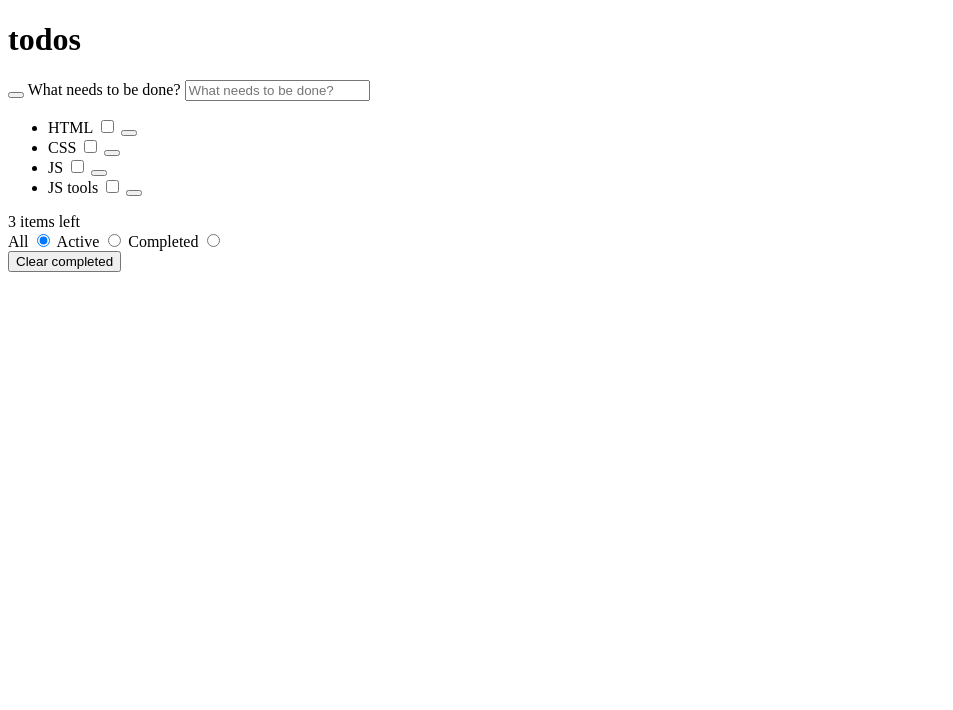
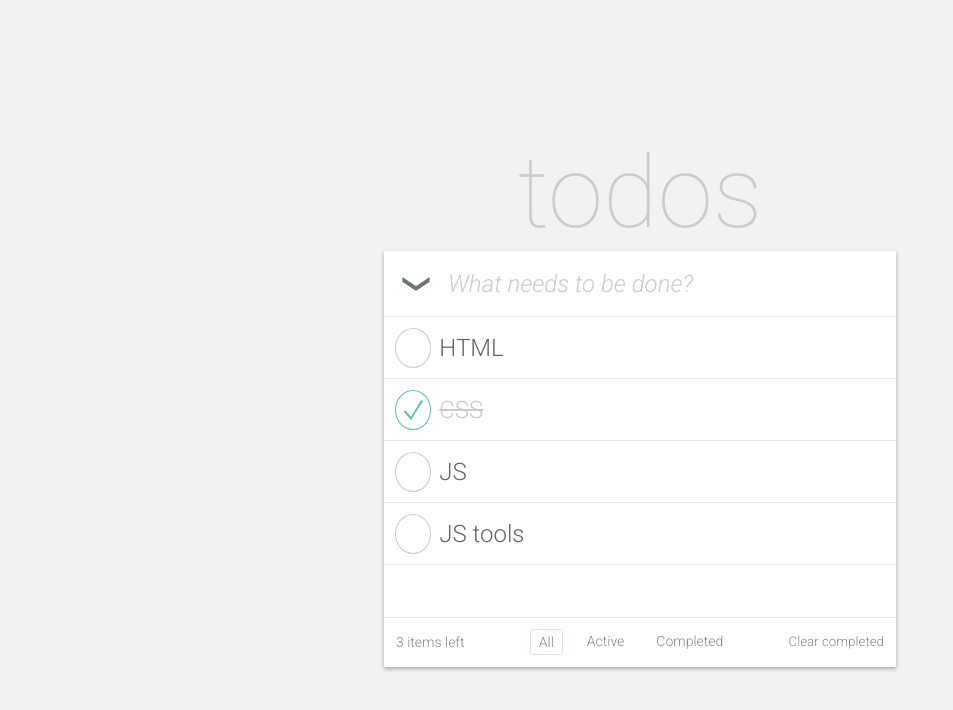
Before and after one commit to ok-technopolis-autumn-2022/Slava_Radko, a plain HTML site: page index.html in a window 1280 px wide. Shown: the whole page, without its empty margins (0-953 px from the left). Drawn offline with Linux system fonts and the light colour scheme.

Commit message:
homework 2

```diff
--- /dev/null
+++ b/css/style.css
@@ -0,0 +1,236 @@
+* {
+    padding: 0;
+    margin: 0;
+    font-family: 'Roboto', sans-serif;
+    box-sizing: border-box;
+}
+
+/* Variables */
+:root {
+    --background: #F2F2F2;
+    --font-color-primary: #666;
+    --font-color-secondary: #ccc;
+}
+
+/* Scroll */
+
+/* Firefox */
+* {
+    scrollbar-width: thin;
+    scrollbar-color: blue orange;
+}
+
+/* Chrome/Edge/Safari */
+*::-webkit-scrollbar {
+    width: 10px;
+}
+
+*::-webkit-scrollbar-track {
+    background: #efefef;
+}
+
+*::-webkit-scrollbar-thumb {
+    background-color: #cccccc;
+    border-radius: 5px;
+}
+
+/* Common */
+body {
+    display: flex;
+    justify-content: center;
+    align-items: center;
+    height: 100vh;
+    width: 100vw;
+    background-color: var(--background);
+}
+
+button {
+    border: none;
+    background-color: inherit;
+    cursor: pointer;
+}
+
+.todo {
+    display: flex;
+    flex-flow: column nowrap;
+    justify-content: center;
+    align-items: center;
+    position: relative;
+    width: 100%;
+}
+
+/* Header */
+.todo-header {
+    display: flex;
+    justify-content: center;
+    width: 100%;
+}
+
+.todo-title {
+    font-weight: 100;
+    font-size: 100px;
+    color: var(--font-color-secondary);
+}
+
+/* Form */
+.add-form {
+    display: flex;
+    flex-flow: row nowrap;
+    align-items: center;
+    box-shadow: inset 0 -1px 0 #E6E6E6;
+}
+
+button.add-form__select-all {
+    height: 66px;
+    width: 32px;
+    background-image: url("../assets/select.svg");
+    background-size: contain;
+    background-repeat: no-repeat;
+    background-color: inherit;
+    background-position: center;
+    outline: none;
+    border: none;
+    margin-left: 16px;
+}
+
+.label_hidden {
+    display: none;
+}
+
+input.add-form__text {
+    height: 100%;
+    font-size: 24px;
+    padding: 8px 16px;
+    font-weight: 300;
+    outline: none;
+    border: none;
+}
+
+input.add-form__text::placeholder {
+    font-style: italic;
+    color: var(--font-color-secondary);
+}
+
+/* List */
+.todo-list {
+    display: flex;
+    flex-flow: column nowrap;
+    height: 300px;
+    overflow-y: auto;
+}
+
+/* Task */
+.task {
+    display: flex;
+    flex-flow: row nowrap;
+    align-items: center;
+    width: 100%;
+    padding: 11px;
+    box-shadow: inset 0 -1px 0 #E6E6E6;
+}
+
+.task:hover {
+    background-color: #FAFAFA;
+}
+
+.task label {
+    display: flex;
+    align-items: center;
+    width: 95%;
+    font-size: 24px;
+    color: var(--font-color-primary);
+    cursor: pointer;
+}
+
+.task__checkbox {
+    margin-right: 8px;
+}
+
+.task__remove {
+    height: 20px;
+    width: 20px;
+    background-image: url("../assets/remove.svg");
+    background-repeat: no-repeat;
+    background-position: center;
+    background-size: contain;
+    margin-left: 8px;
+    opacity: 0;
+}
+
+.task:hover .task__remove {
+    opacity: 1;
+}
+
+.task__remove:focus {
+    opacity: 1;
+}
+
+input.checkbox {
+    height: 40px;
+    width: 40px;
+    appearance: none;
+    border: 1px solid var(--font-color-secondary);
+    border-radius: 50%;
+    background-color: #fff;
+    cursor: pointer;
+}
+
+input.checkbox:checked {
+    background-image: url("../assets/completed.svg");
+    background-repeat: no-repeat;
+    background-position: center;
+    border-color: #5DC2AF;
+}
+
+input.checkbox:checked + label {
+    text-decoration: line-through;
+    color: var(--font-color-secondary);
+}
+
+/* Content */
+.todo-content {
+    width: 40%;
+    position: relative;
+    box-shadow: 0 2px 4px rgba(0, 0, 0, 0.3);
+    background-color: #fff;
+}
+
+/* Footer */
+.todo-footer {
+    display: flex;
+    flex-flow: row nowrap;
+    justify-content: space-between;
+    align-items: center;
+    width: 100%;
+    box-shadow: inset 0 1px 0 #E6E6E6;
+    padding: 12px;
+    color: #888888;
+    font-size: 14px;
+}
+
+.todo-footer__nav {
+    display: flex;
+    flex-flow: row nowrap;
+    gap: 8px;
+}
+
+.todo-footer__nav label {
+    display: flex;
+    justify-content: center;
+    padding: 4px 8px;
+    cursor: pointer;
+}
+
+input.todo-footer__nav-switch:checked + label {
+    width: fit-content;
+    border: 1px solid #EBDFDF;
+    border-radius: 2px;
+}
+
+input.todo-footer__nav-switch {
+    appearance: none;
+}
+
+.todo-footer__clear {
+    color: #888888;
+}
--- a/index.html
+++ b/index.html
@@ -5,72 +5,60 @@
     <meta name="viewport"
           content="width=device-width, user-scalable=no, initial-scale=1.0, maximum-scale=1.0, minimum-scale=1.0">
     <meta http-equiv="X-UA-Compatible" content="ie=edge">
+    <link rel="stylesheet" href="./css/style.css">
+    <link rel="preconnect" href="https://fonts.googleapis.com">
+    <link rel="preconnect" href="https://fonts.gstatic.com" crossorigin>
+    <link href="https://fonts.googleapis.com/css2?family=Roboto:ital,wght@0,100;0,300;1,100;1,300&display=swap"
+          rel="stylesheet">
     <title>Todo App</title>
 </head>
 <body>
-<!--Используется методология БЭМ, т.к. она наиболее удобна-->
 <div class="todo">
     <header class="todo-header">
         <h1 class="todo-title">todos</h1>
     </header>
     <main class="todo-content">
         <form class="todo-content__add-form add-form" method="post">
-            <!--Here comes background of the button.-->
-            <button class="add-form__add" title="Add task"></button>
-            <!--This label is used for accessibility.-->
-            <!--It won't be shown on the page but screen reader still will be able to read it.-->
+            <button class="add-form__select-all" title="Select all tasks"></button>
             <label for="input" class="label_hidden">What needs to be done?</label>
             <input id="input" class="add-form__text" type="text" placeholder="What needs to be done?">
         </form>
         <ul class="todo-list">
             <li class="todo-list__task task">
-                <label>
-                    HTML
-                    <input class="task__checkbox checkbox" type="checkbox">
-                </label>
-                <button class="task__remove" title="Remove task"></button>
-            </li>
-            <li class="todo-list__task task task_done">
-                <label>
-                    CSS
-                    <input class="task__checkbox checkbox" type="checkbox">
-                </label>
+                <input class="task__checkbox checkbox" type="checkbox" id="html">
+                <label for="html">HTML</label>
                 <button class="task__remove" title="Remove task"></button>
             </li>
             <li class="todo-list__task task">
-                <label>
-                    JS
-                    <input class="task__checkbox checkbox" type="checkbox">
-                </label>
+                <input class="task__checkbox checkbox" type="checkbox" checked id="css">
+                <label for="css">CSS</label>
                 <button class="task__remove" title="Remove task"></button>
             </li>
             <li class="todo-list__task task">
-                <label>
-                    JS tools
-                    <input class="task__checkbox checkbox" type="checkbox">
-                </label>
+                <input class="task__checkbox checkbox" type="checkbox" id="js">
+                <label for="js">JS</label>
+                <button class="task__remove" title="Remove task"></button>
+            </li>
+            <li class="todo-list__task task">
+                <input class="task__checkbox checkbox" type="checkbox" id="jsTools">
+                <label for="jsTools">JS tools</label>
                 <button class="task__remove" title="Remove task"></button>
             </li>
         </ul>
+
+        <footer class="todo-footer">
+            <div class="todo-footer__items-count">3 items left</div>
+            <nav class="todo-footer__nav">
+                <input class="todo-footer__nav-switch" type="radio" name="switch" id="all" checked>
+                <label for="all">All</label>
+                <input class="todo-footer__nav-switch" type="radio" name="switch" id="active">
+                <label for="active">Active</label>
+                <input class="todo-footer__nav-switch" type="radio" name="switch" id="completed">
+                <label for="completed">Completed</label>
+            </nav>
+            <button class="todo-footer__clear" title="Clear completed tasks">Clear completed</button>
+        </footer>
     </main>
-    <footer class="todo-footer">
-        <div class="todo-footer__items-count">3 items left</div>
-        <nav class="todo-footer__nav">
-            <label>
-                All
-                <input class="todo-footer__nav-switch" type="radio" name="switch" checked>
-            </label>
-            <label>
-                Active
-                <input class="todo-footer__nav-switch" type="radio" name="switch">
-            </label>
-            <label>
-                Completed
-                <input class="todo-footer__nav-switch" type="radio" name="switch">
-            </label>
-        </nav>
-        <button class="todo-footer__clear" title="Clear completed tasks">Clear completed</button>
-    </footer>
 </div>
 </body>
 </html>
```
Also changed, not shown: assets/completed.svg (added), assets/remove.svg (added), assets/select.png (deleted), assets/select.svg (added).
